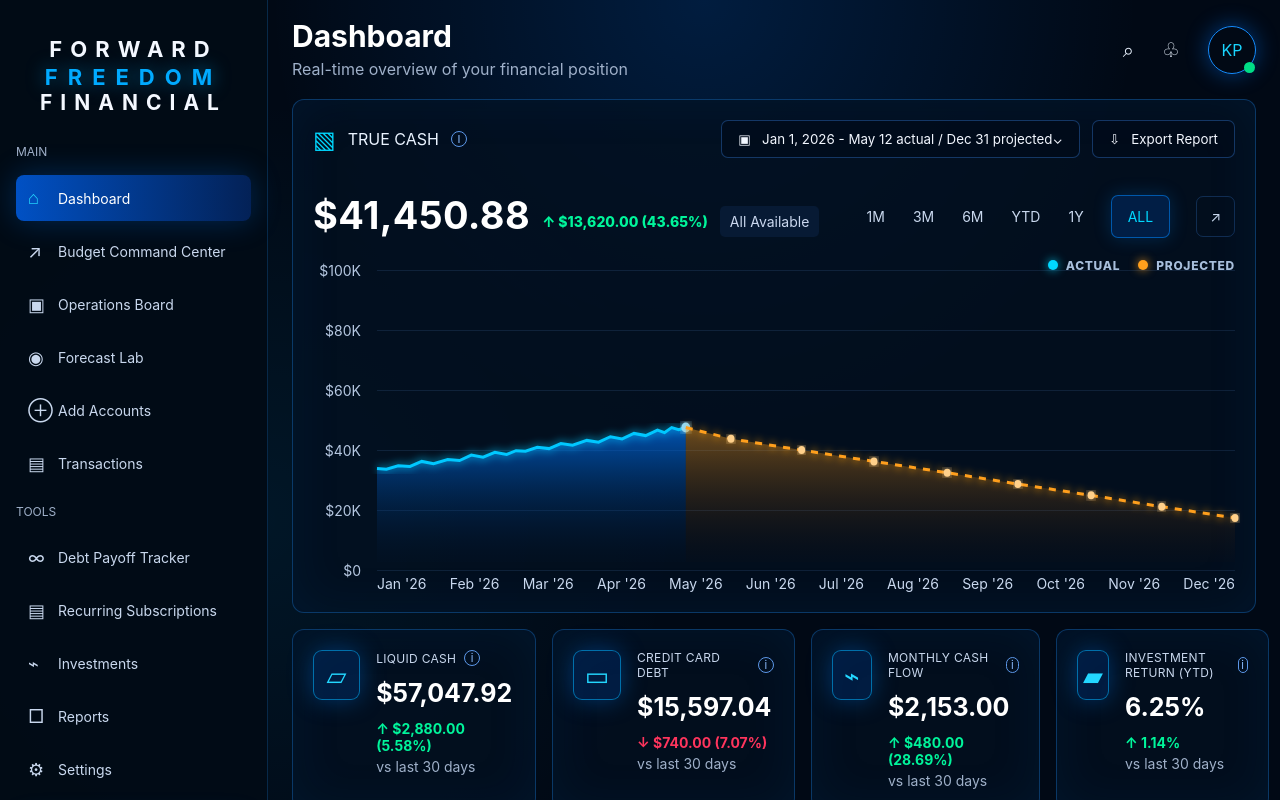
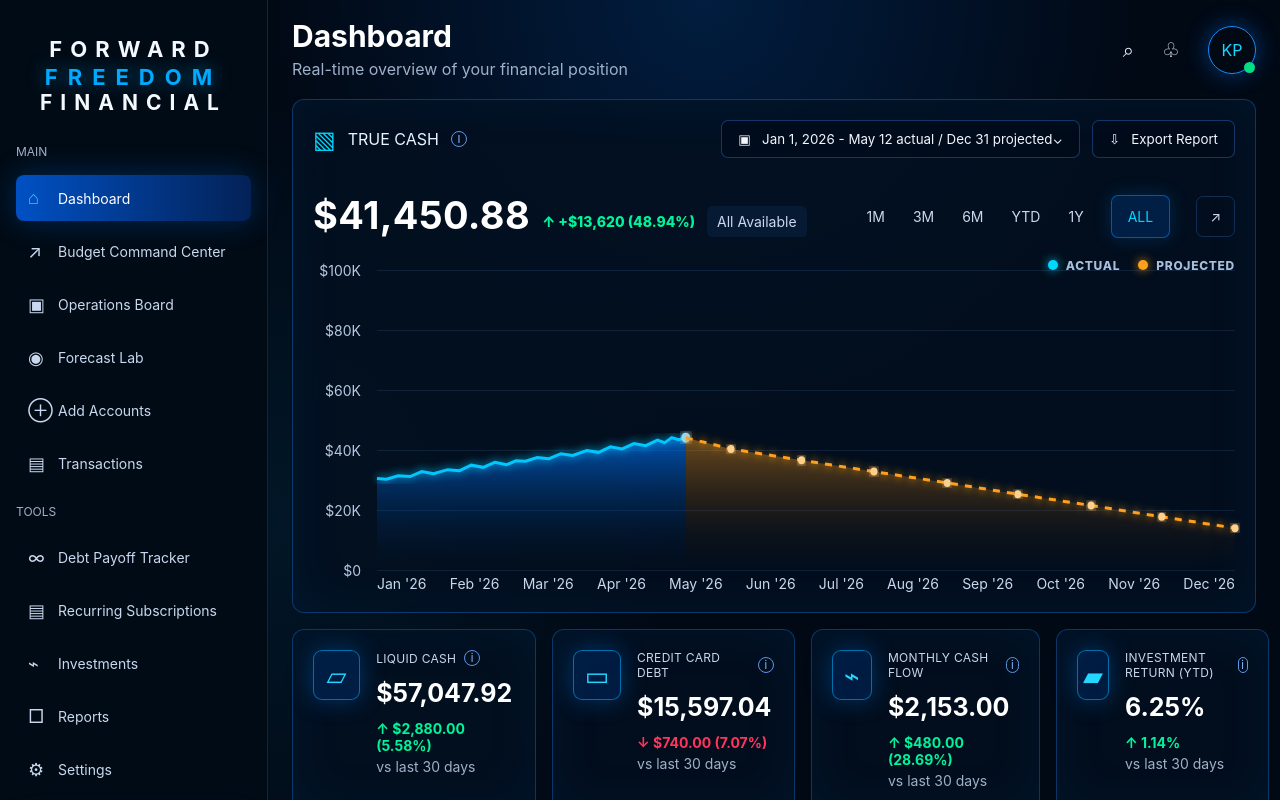
Before and after one commit to Freedomfarms/fff4, a React (Vite) app: page / in a window 1280 px wide. Both pictures are taken after a click on the button "CLIENT LOGIN". Shown: the top 800 px of the page. Built offline with nearby package versions, Linux system fonts and the light colour scheme.

Commit message:
Sync true cash chart with live total
Co-authored-by: Freedomfarms <Freedomfarms@users.noreply.github.com>

```diff
--- a/src/components/DashboardView.jsx
+++ b/src/components/DashboardView.jsx
@@ -18,6 +18,34 @@ const MONTH_END_X = {
   Dec: 972,
 };
 
+function trueCashToChartY(value) {
+  return Math.max(
+    0,
+    Math.min(CHART_HEIGHT, CHART_HEIGHT - (value / TRUE_CASH_CHART_MAX) * CHART_HEIGHT)
+  );
+}
+
+function buildCurrentTrueCashChart(baseChart, trueCash) {
+  const numericValues = baseChart.values.map((value) => parseMoney(value));
+  const lastMockValue = numericValues[numericValues.length - 1] || trueCash;
+  const offset = trueCash - lastMockValue;
+  const adjustedValues = numericValues.map((value) => value + offset);
+  const firstValue = adjustedValues[0] || trueCash;
+  const change = trueCash - firstValue;
+  const percentChange = firstValue ? (change / firstValue) * 100 : 0;
+
+  return {
+    ...baseChart,
+    value: money(trueCash),
+    change: `${change >= 0 ? "+" : "-"}${money(Math.abs(change))} (${percentChange.toFixed(2)}%)`,
+    points: baseChart.points.map((point, index) => [
+      point[0],
+      trueCashToChartY(adjustedValues[index] ?? trueCash),
+    ]),
+    values: adjustedValues.map((value) => money(value)),
+  };
+}
+
 function buildProjectionAreaPath(points) {
   const firstPoint = points[0];
   const lastPoint = points[points.length - 1];
@@ -30,7 +58,6 @@ function buildProjectionAreaPath(points) {
 function buildProjectedTrueCashPoints({ chart, incomeStreams, budgetRows }) {
   if (!chart.supportsProjection) return [];
 
-  const actualEndPoint = chart.points[chart.points.length - 1];
   const actualEndValue = parseMoney(chart.values[chart.values.length - 1] || chart.value);
   const currentMonthIndex = budgetMonths.indexOf(CURRENT_OPEN_MONTH);
   const projectionMonths = budgetMonths
@@ -49,11 +76,9 @@ function buildProjectedTrueCashPoints({ chart, incomeStreams, budgetRows }) {
     const profit = income - budget;
     projectedValue += profit;
 
-    const yOffset = ((projectedValue - actualEndValue) / TRUE_CASH_CHART_MAX) * CHART_HEIGHT;
-
     return {
       x: MONTH_END_X[month],
-      y: Math.max(0, Math.min(CHART_HEIGHT, actualEndPoint[1] - yOffset)),
+      y: trueCashToChartY(projectedValue),
       date: `${month} 2026 Projection`,
       value: money(projectedValue),
       profit,
@@ -73,7 +98,7 @@ export function DashboardView({
   dynamicBreakdown,
 }) {
   const [hoverState, setHoverState] = useState(null);
-  const chart = chartSets[activeRange];
+  const chart = buildCurrentTrueCashChart(chartSets[activeRange], trueCash);
   const linePath = buildLinePath(chart.points);
   const areaPath = buildAreaPath(chart.points);
   const projectedTrueCashPoints = buildProjectedTrueCashPoints({
```
